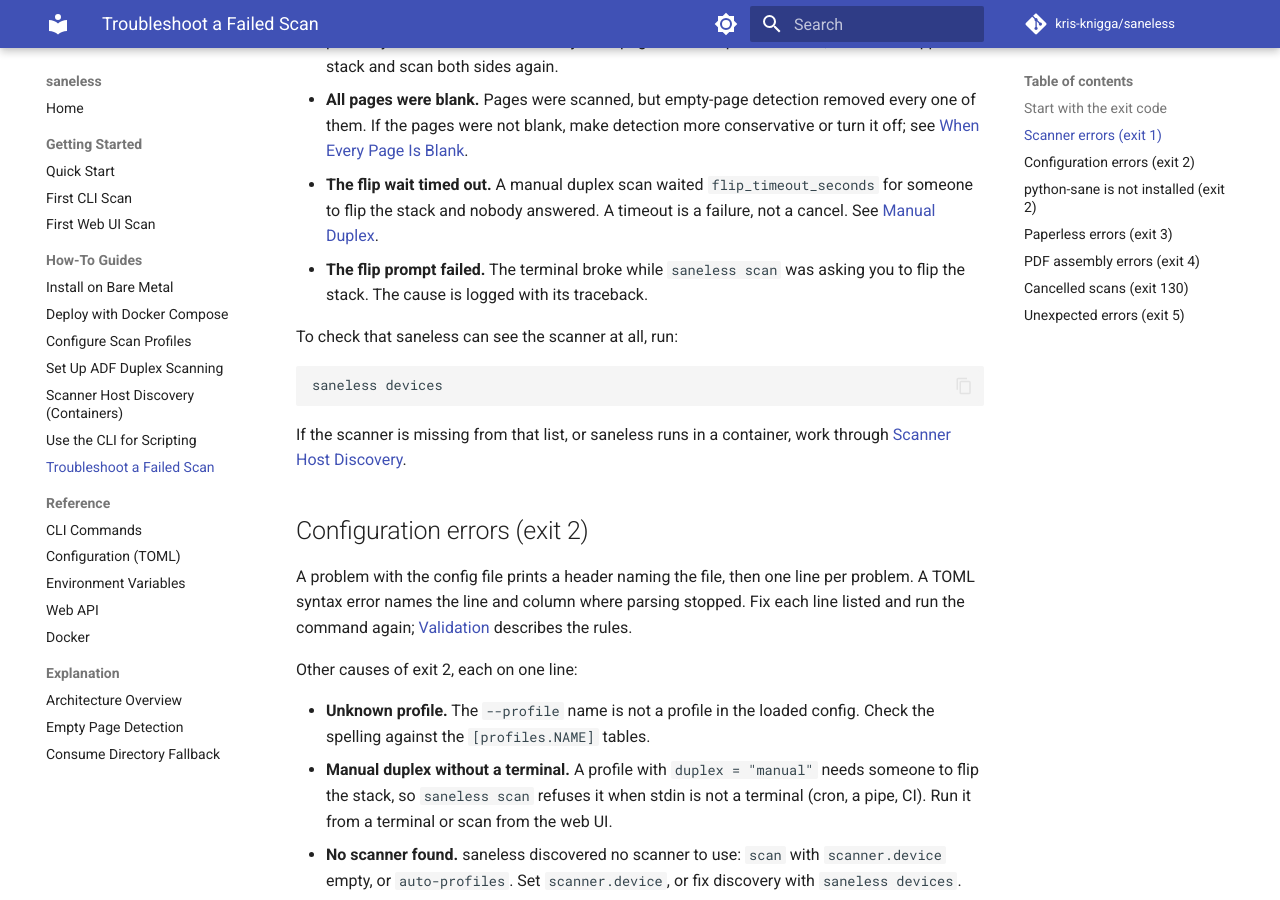
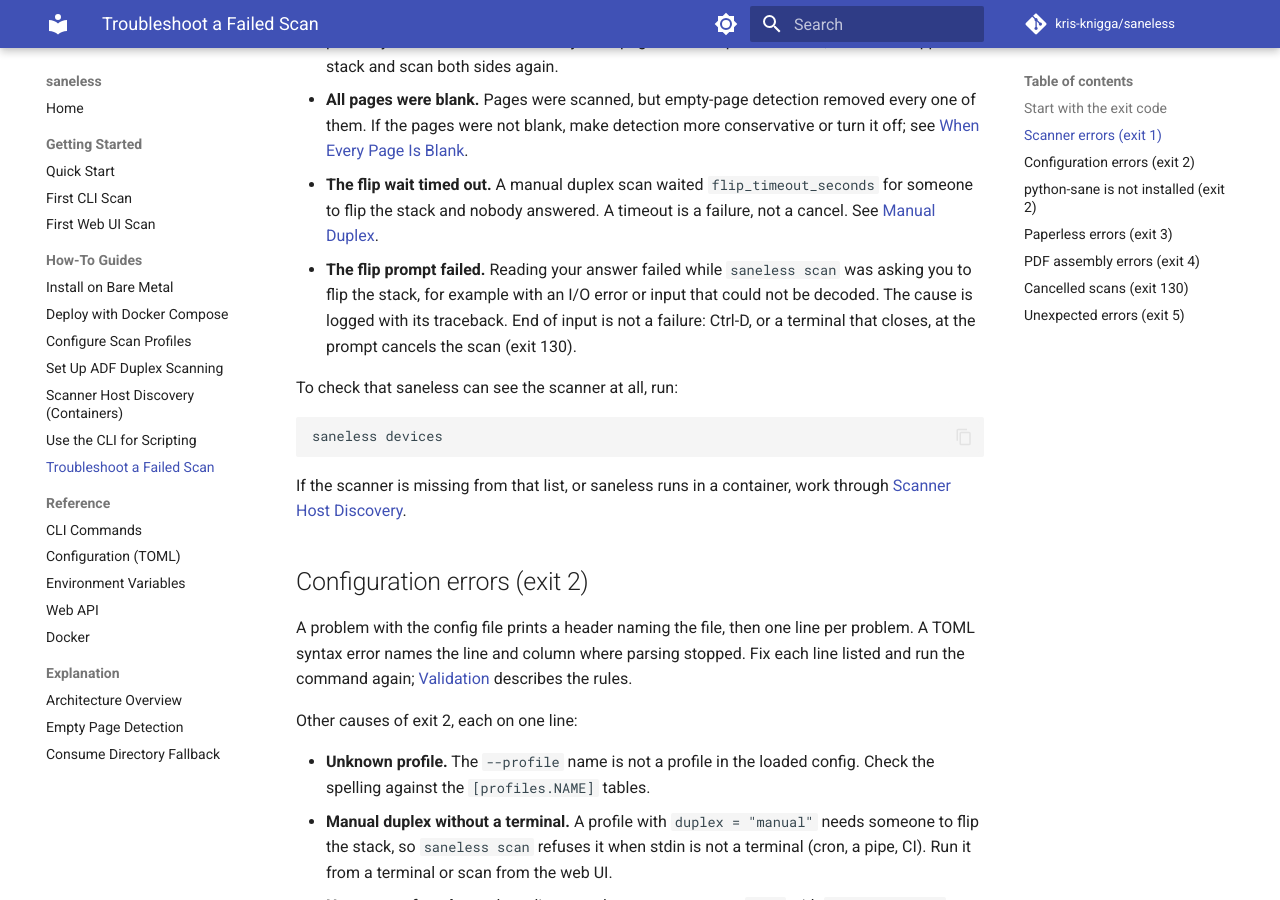
Before and after one commit to kdknigga/saneless, an MkDocs documentation site: the page built from docs/how-to/troubleshoot-a-failed-scan.md, in a window 1280 px wide and 900 px high, scrolled down 1332 px. Built offline with MkDocs 1.6.1 and Material for MkDocs 9.7.7, drawn with Linux system fonts in a browser that asks for light colours; comment, search, counter and statistics services are not loaded.

Commit message:
fix(28): IN-04 describe a closed terminal at the flip prompt as a cancel
A terminal that goes away reaches the prompt as end of input, which is
the operator's cancel (exit 130) under D-02/D-03; only a read error such
as an I/O error or undecodable input fails the scan. The docstrings and
docs no longer give 'a lost terminal' as an exit-1 example.

Co-Authored-By: Claude Opus 5 <noreply@anthropic.com>

```diff
--- a/docs/how-to/troubleshoot-a-failed-scan.md
+++ b/docs/how-to/troubleshoot-a-failed-scan.md
@@ -47,8 +47,10 @@ What the common cases mean:
 - **The flip wait timed out.** A manual duplex scan waited `flip_timeout_seconds` for someone to
   flip the stack and nobody answered. A timeout is a failure, not a cancel. See
   [Manual Duplex](set-up-adf-duplex.md#manual-duplex).
-- **The flip prompt failed.** The terminal broke while `saneless scan` was asking you to flip the
-  stack. The cause is logged with its traceback.
+- **The flip prompt failed.** Reading your answer failed while `saneless scan` was asking you to
+  flip the stack, for example with an I/O error or input that could not be decoded. The cause is
+  logged with its traceback. End of input is not a failure: Ctrl-D, or a terminal that closes, at
+  the prompt cancels the scan (exit 130).
 
 To check that saneless can see the scanner at all, run:
 
```
Also changed, not shown: docs/how-to/cli-scripting.md (+2 -2 lines), docs/reference/cli-commands.md (+2 -2 lines), 3 other files.
